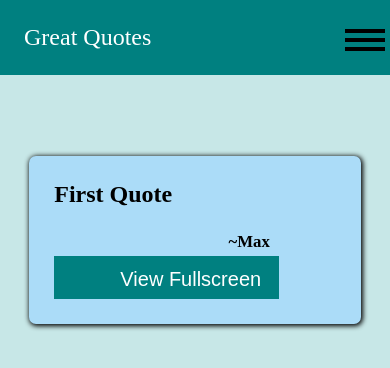
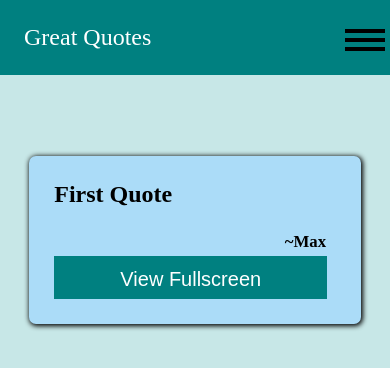
Before and after one commit to AbhiBajpaishek/QuotesApp, a React (Create React App) app: page /quotes in a window 390 px wide. Shown: the top 368 px of the page. Built offline with nearby package versions, Linux system fonts and the light colour scheme; no server answers.

Commit message:
SOme CSS fix on Quotes page for mobile

```diff
--- a/src/components/Quotes/Quote.module.css
+++ b/src/components/Quotes/Quote.module.css
@@ -8,7 +8,6 @@
 
 .quote > div{
     width:auto;
-    max-width: 80%;
     overflow: hidden;
 }
 
@@ -30,6 +29,7 @@
 
     .quote > div{
         margin: auto 0;
+        max-width: 80%;
     }
 
     .quote-author{
--- a/src/components/QuotesDetail/QuotesDetail.module.css
+++ b/src/components/QuotesDetail/QuotesDetail.module.css
@@ -14,6 +14,7 @@
 
 .quote-detail__description{
     font-size: 1rem;
+    word-break: break-word;
 }
 
 .quote-detail__author{
@@ -45,7 +46,7 @@
 
     .quote-detail__description{
         font-size: 1.5rem;
-        word-break: break-word;
+
     }
 
     .quote-detail__author{
```
